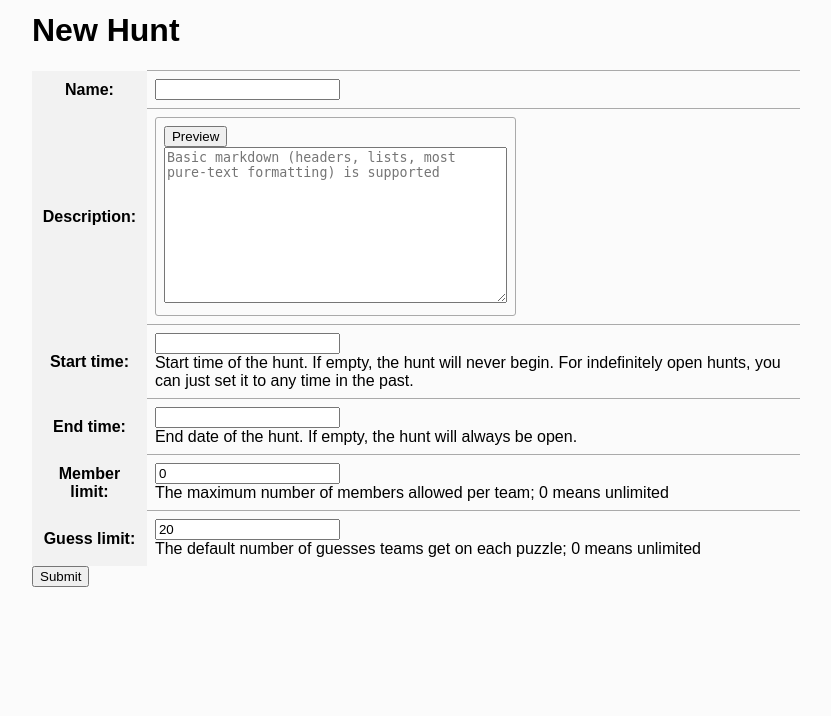
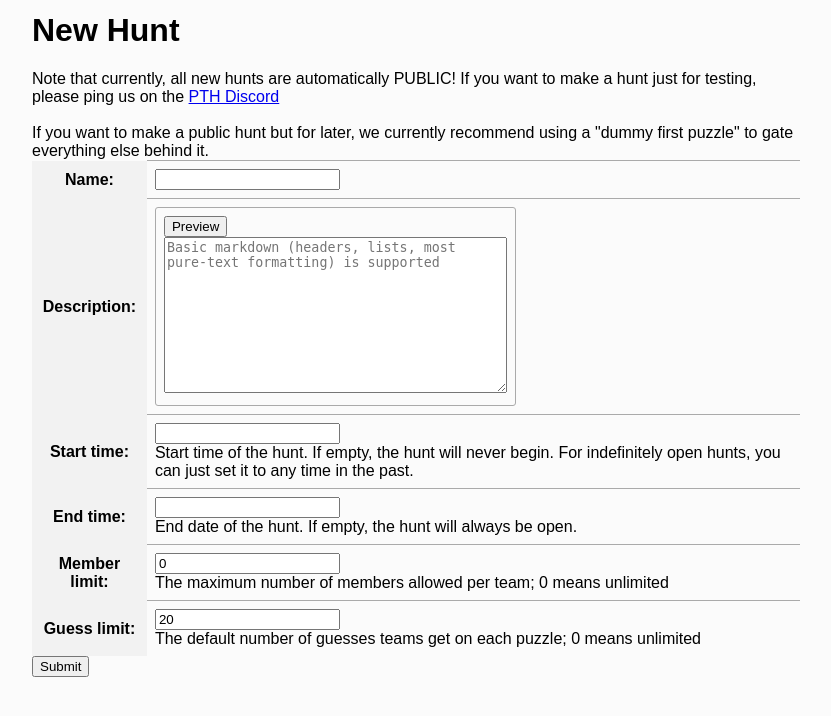
Before and after one commit to PuzzleTechHub/myus, a Django app: page /new in a window 1280 px wide. Shown: the part 63-779 px from the top of the page, without its empty margins (224-1055 px from the left). Run offline with Django 3.2, Linux system fonts and the light colour scheme; the visitor is signed in with stand-in values (Sample User, id 1).

Commit message:
Better note on new hunt creation. Fix views.py import

```diff
--- a/myus/myus/templates/new_hunt.html
+++ b/myus/myus/templates/new_hunt.html
@@ -4,6 +4,9 @@
 {% endblock %}
 {% block main %}
 <h1>New Hunt</h1>
+Note that currently, all new hunts are automatically PUBLIC! If you want to make a hunt just for testing, please ping us on the <a href="https://discord.gg/kgTK5eD7XY">PTH Discord</a><br><br>
+
+If you want to make a public hunt but for later, we currently recommend using a "dummy first puzzle" to gate everything else behind it. <br>
 <form method="post">
 	{% csrf_token %}
 	{{ form.non_field_errors }}
--- a/myus/myus/views.py
+++ b/myus/myus/views.py
@@ -6,6 +6,7 @@ from django.template.loader import render_to_string
 
 from django.contrib.auth.decorators import login_required
 from django.views.decorators.csrf import csrf_exempt
+from django.http import HttpResponse
 
 import django.forms as forms
 import django.urls as urls
```
